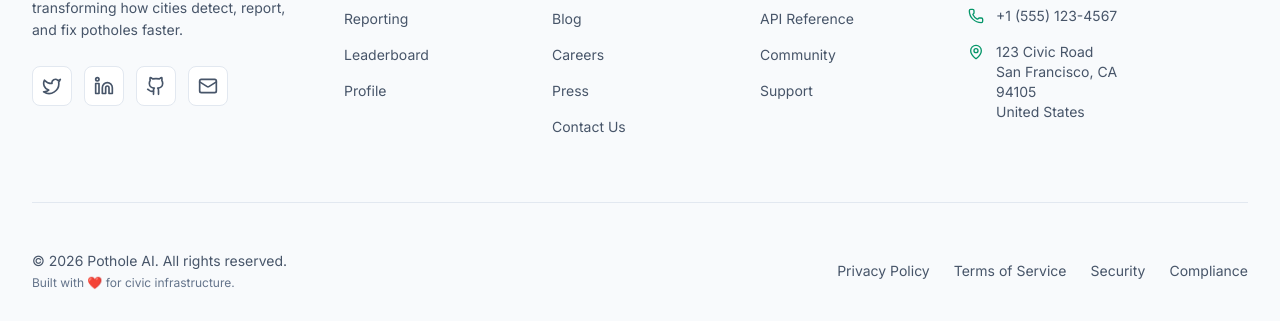
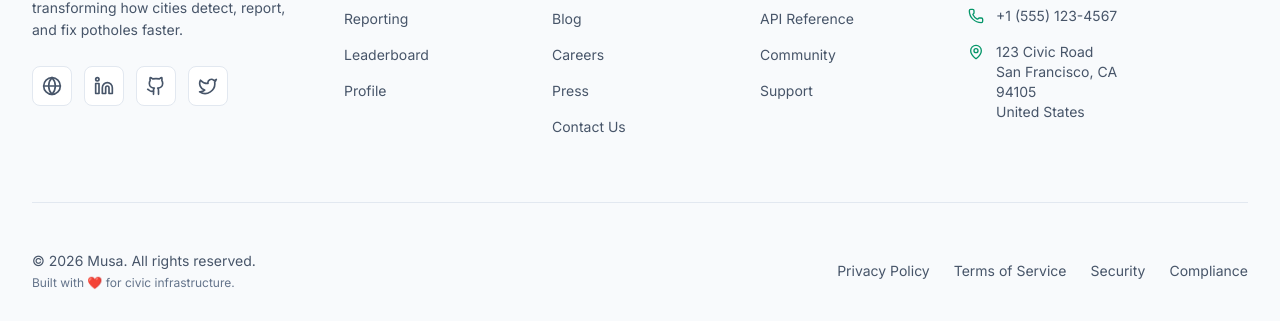
Before and after one commit to Musa-Qureshi-01/Pothole.io, a React (Vite) app in the folder frontend/: page / in a window 1280 px wide. Shown: the part 3959-4280 px from the top of the page. Built offline with nearby package versions, Linux system fonts and the light colour scheme; no server answers.

Commit message:
Update footer links

```diff
--- a/frontend/src/components/Footer.tsx
+++ b/frontend/src/components/Footer.tsx
@@ -1,6 +1,6 @@
 import { motion } from 'framer-motion';
 import { Link } from 'react-router-dom';
-import { Github, Linkedin, Twitter, Mail, MapPin, Phone } from 'lucide-react';
+import { Github, Linkedin, Twitter, Mail, MapPin, Phone, Globe } from 'lucide-react';
 
 const PRODUCT_LINKS = [
   { to: '/prediction', label: 'Detection' },
@@ -32,10 +32,10 @@ const LEGAL_LINKS = [
 ];
 
 const SOCIAL = [
-  { name: 'Twitter', icon: Twitter, href: '#', color: 'hover:text-sky-500' },
-  { name: 'LinkedIn', icon: Linkedin, href: '#', color: 'hover:text-blue-600' },
-  { name: 'GitHub', icon: Github, href: '#', color: 'hover:text-slate-700 dark:hover:text-white' },
-  { name: 'Email', icon: Mail, href: 'mailto:support@potholeai.com', color: 'hover:text-emerald-500' },
+  { name: 'Portfolio', icon: Globe, href: 'https://peerlist.io/musaqureshi', color: 'hover:text-emerald-500' },
+  { name: 'LinkedIn', icon: Linkedin, href: 'https://www.linkedin.com/in/musaqureshi', color: 'hover:text-blue-600' },
+  { name: 'GitHub', icon: Github, href: 'https://github.com/Musa-Qureshi-01', color: 'hover:text-slate-700 dark:hover:text-white' },
+  { name: 'X', icon: Twitter, href: 'https://x.com/Musa_Qureshi_01', color: 'hover:text-sky-500' },
 ];
 
 export function Footer() {
@@ -69,6 +69,8 @@ export function Footer() {
                   <motion.a
                     key={social.name}
                     href={social.href}
+                    target="_blank"
+                    rel="noopener noreferrer"
                     aria-label={social.name}
                     whileHover={{ scale: 1.2, y: -2 }}
                     whileTap={{ scale: 0.95 }}
@@ -206,7 +208,7 @@ export function Footer() {
           className="flex flex-col lg:flex-row justify-between items-center gap-6"
         >
           <div className="text-sm text-slate-600 dark:text-slate-400">
-            <p>© {currentYear} Pothole AI. All rights reserved.</p>
+            <p>© {currentYear} Musa. All rights reserved.</p>
             <p className="mt-1 text-xs text-slate-500 dark:text-slate-500">Built with ❤️ for civic infrastructure.</p>
           </div>
 
```
